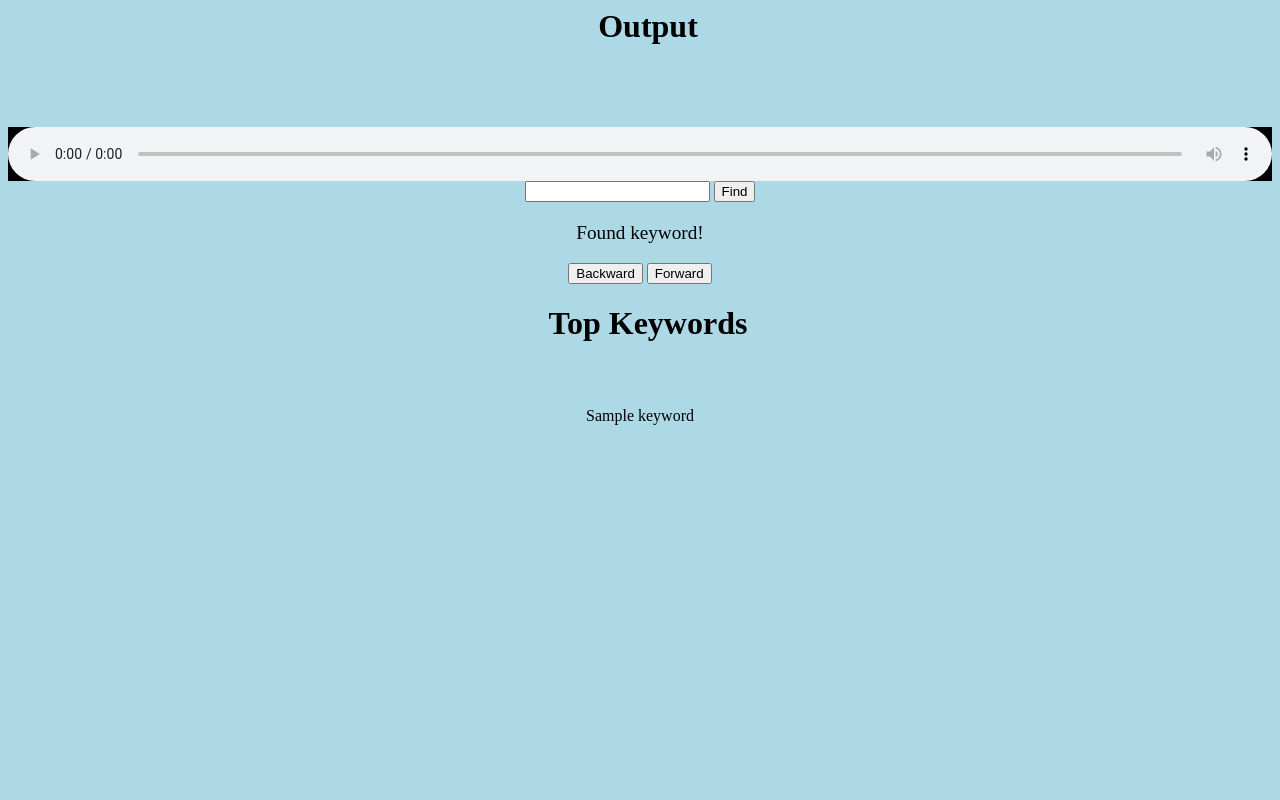
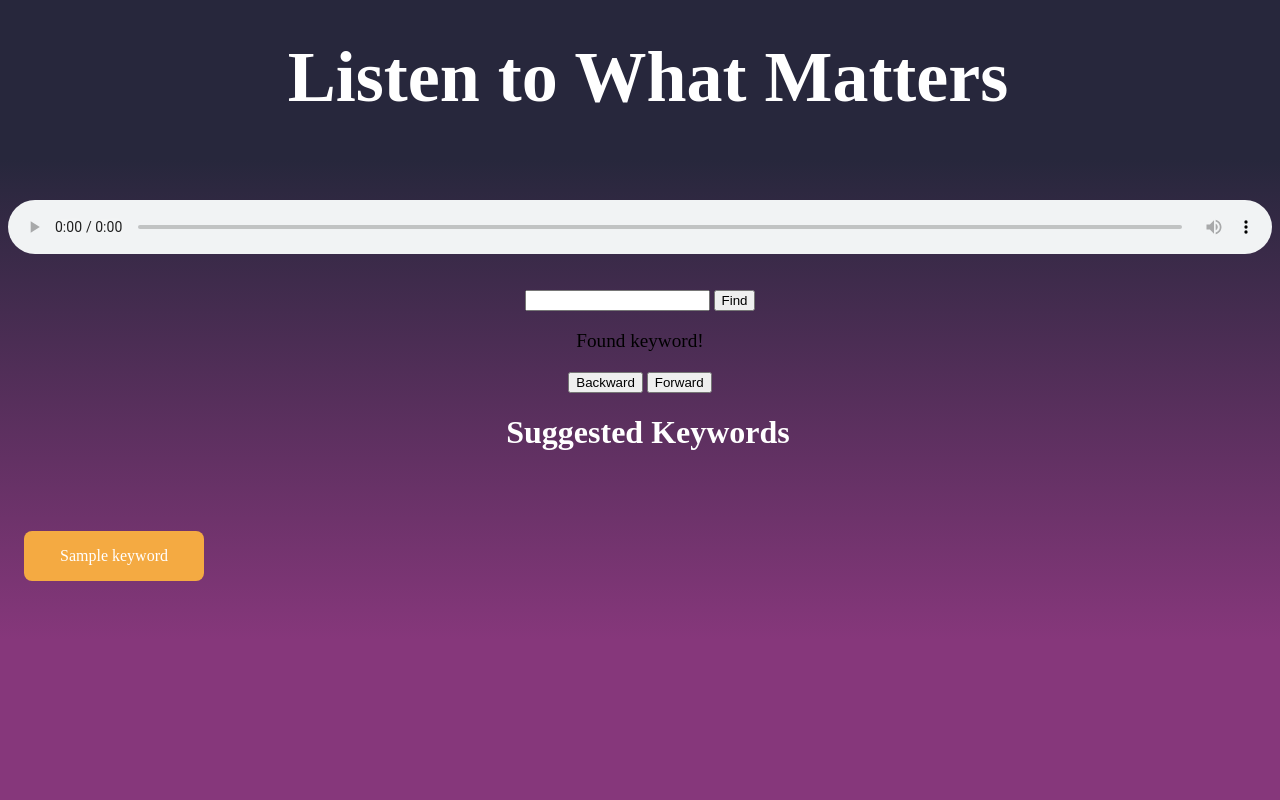
Before and after one commit to entrohpy/listen, a Flask app: template server/templates/output.html in a window 1280 px wide. Run offline with Flask 2, Linux system fonts and the light colour scheme; the template is opened without the code that fills it: most values are stand-ins (such as "Sample title", 1, 10 or a date in 2020); parts of the project's set-up code (start-up, migrations or seed data) failed here and were passed over; some libraries are stand-ins or nearby versions.

Commit message:
css changes

```diff
--- a/server/static/output.css
+++ b/server/static/output.css
@@ -1,33 +1,56 @@
 h1 {
+  color: white;
   display: flex;
   flex-direction: column;
   width: 100vw;
   height: 10vh;
   align-items: center;
-  background-color: lightblue;
+
 }
 
 .audio-container {
   display: flex;
   justify-content: center;
-  background-color: black;
+
 }
 
 audio, source {
   width: 100vw;
-  background-color: black;
+
 }
+
+.keyword-container {
+    display: flex;
+    flex-direction: row;
+    padding: 16px;
+}
+
+.keyword {
+    background-color: #f4aa42; /* Orange */
+    border: none;
+    color: white;
+    padding: 16px 36px;
+    text-align: center;
+    text-decoration: none;
+    border-radius: 8px;
+}
+
+.keyword:hover {
+    background: #f7b75d;
+}
+
+
 
 body {
   align-items: center;
   text-align: center;
-  background-color: lightblue
+  background: linear-gradient(to top, #86377b 20%, #27273c 80%);
 }
 
 p {
   align-items: center;
   text-align: center;
-  background-color: lightblue;
+
   font-size: 120%;
 }
 
--- a/server/templates/output.html
+++ b/server/templates/output.html
@@ -1,6 +1,4 @@
-<h1>Output</h1>
 
-<br />
 
 <html>
   <head>
@@ -11,22 +9,17 @@
     <script src="https://cdnjs.cloudflare.com/ajax/libs/wavesurfer.js/1.0.52/wavesurfer.min.js"></script>
   </head>
   <body>
-    <div>
-      <wavesurfer
-              data-url="{{audio_url}}"
-              data-plugins="minimap"
-              data-minimap-height="30"
-              data-minimap-wave-color="#ddd"
-              data-minimap-progress-color="#999"
-              data-timeline-font-size="13px"
-              data-timeline-container="#waveform"
-              >
-      </wavesurfer>
-      <div id="waveform"/>
-    </div>
+      <h1 style="font-family:Tw Cen MT,Tw Cen MT,Tw Cen MT;font-size:72px; margin-top:36px;">
+
+          <b>Listen to What Matters</b>
+          </h1>
+    <br />
+    <br />
     <div class="audio-container">
     <audio id="aud" controls><source src="{{audio_url}}" /></audio>
     </div>
+    <br />
+    <br />
     <form action="find" method="POST">
       <input type="text" name="keyword_input" id="keyword_input" />
       <input type="submit" value="Find" />
@@ -42,7 +35,8 @@
 
     {% endif %}
 
-<h1>Top Keywords</h1>
+<h1 style="font-family:Tw Cen MT,Tw Cen MT,Tw Cen MT;">
+    Suggested Keywords</h1>
     <div class="keyword-container">
 
     {% for keyword in keywords %}
```
